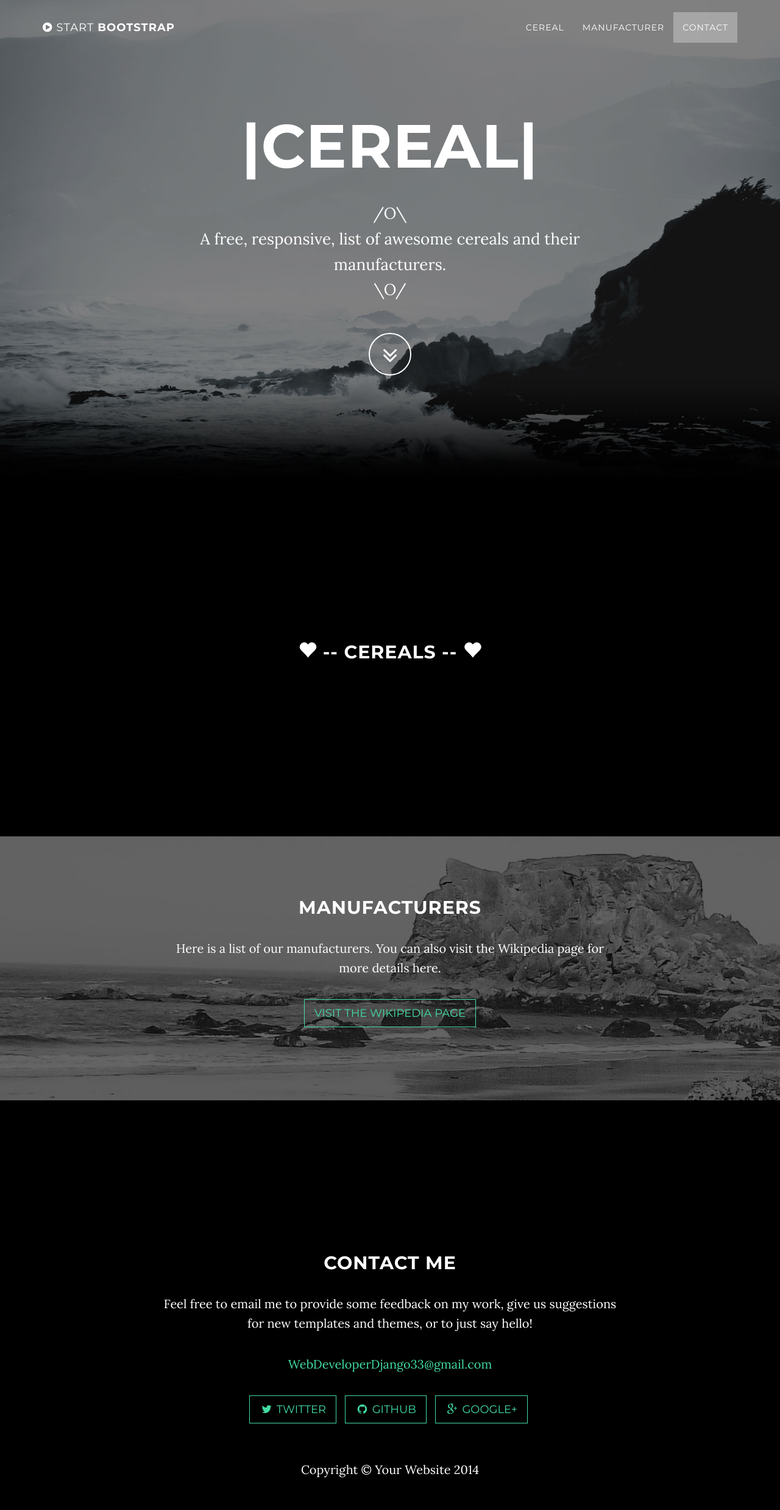
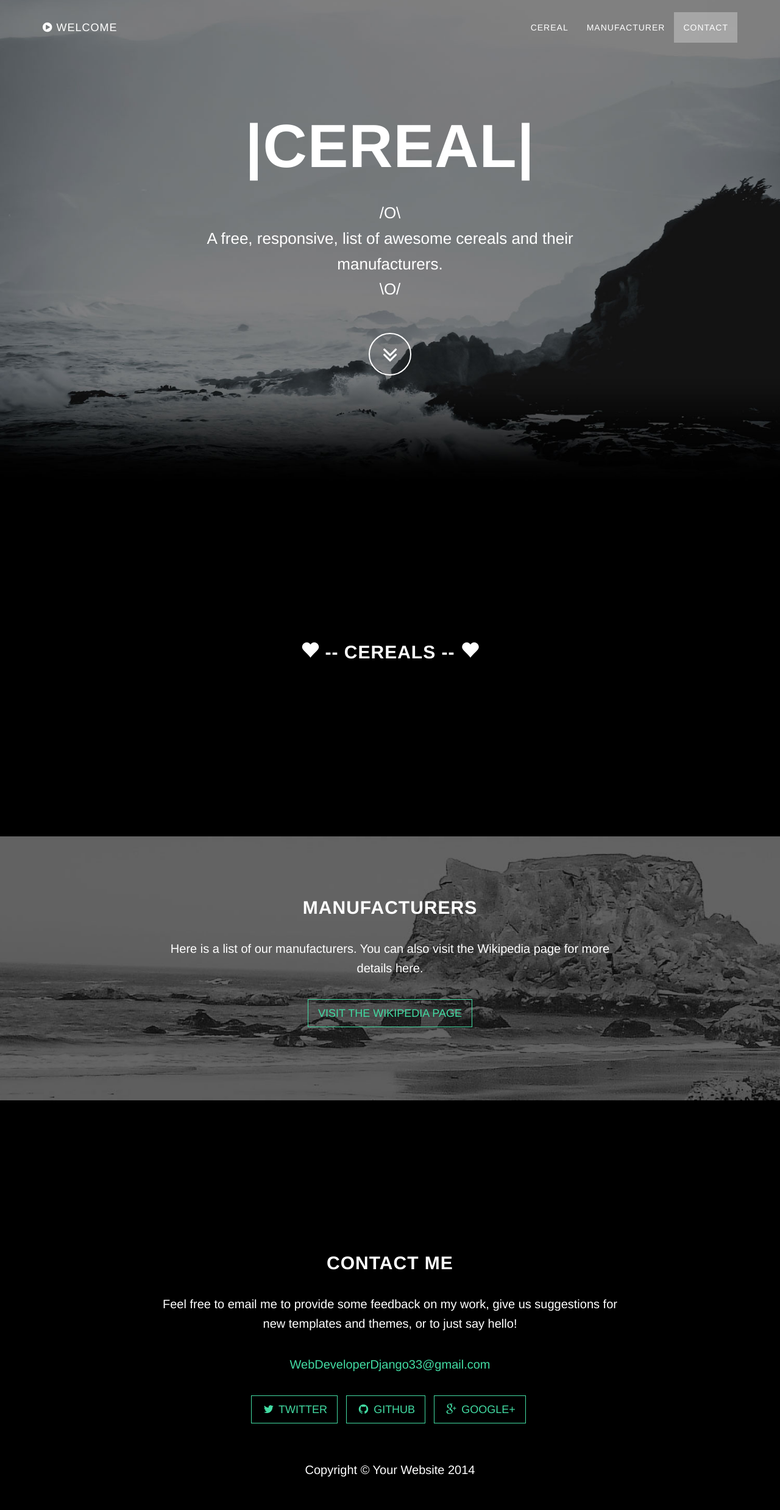
Before and after one commit to JakePierce/cereal, a Django app: page /cereal_list/ in a window 1280 px wide. Shown: the whole page at 61% size. Run offline with Django 3.2, Linux system fonts and the light colour scheme; data that the repository does not hold is empty; some libraries are stand-ins or nearby versions.

Commit message:
Here is the templating

```diff
--- a/main/templates/base.html
+++ b/main/templates/base.html
@@ -21,8 +21,8 @@
 
     <!-- Custom Fonts -->
     <link href="{% static 'font-awesome/css/font-awesome.min.css' %}" rel="stylesheet" type="text/css">
-    <link href="http://fonts.googleapis.com/css?family=Lora:400,700,400italic,700italic" rel="stylesheet" type="text/css">
-    <link href="http://fonts.googleapis.com/css?family=Montserrat:400,700" rel="stylesheet" type="text/css">
+    <!--<link href="http://fonts.googleapis.com/css?family=Lora:400,700,400italic,700italic" rel="stylesheet" type="text/css">
+    <link href="http://fonts.googleapis.com/css?family=Montserrat:400,700" rel="stylesheet" type="text/css"> -->
 
     <!-- HTML5 Shim and Respond.js IE8 support of HTML5 elements and media queries -->
     <!-- WARNING: Respond.js doesn't work if you view the page via file:// -->
@@ -43,7 +43,7 @@
                     <i class="fa fa-bars"></i>
                 </button>
                 <a class="navbar-brand page-scroll" href="#page-top">
-                    <i class="fa fa-play-circle"></i>  <span class="light">Start</span> Bootstrap
+                    <i class="fa fa-play-circle"></i>  <span class="light">Welcome</span>
                 </a>
             </div>
 
@@ -169,8 +169,8 @@
     <!-- Plugin JavaScript -->
     <script src="{% static "js/jquery.easing.min.js" %}"></script>
 
-    <!-- Google Maps API Key - Use your own API key to enable the map feature. More information on the Google Maps API can be found at https://developers.google.com/maps/ -->
-    <script type="text/javascript" src="https://maps.googleapis.com/maps/api/js?key=AIzaSyCRngKslUGJTlibkQ3FkfTxj3Xss1UlZDA&amp;sensor=false"></script><script src="https://maps.googleapis.com/maps-api-v3/api/js/22/9a/main.js"></script>
+    <!-- Google Maps API Key - Use your own API key to enable the map feature. More information on the Google Maps API can be found at https://developers.google.com/maps/
+    <script type="text/javascript" src="https://maps.googleapis.com/maps/api/js?key=AIzaSyCRngKslUGJTlibkQ3FkfTxj3Xss1UlZDA&amp;sensor=false"></script><script src="https://maps.googleapis.com/maps-api-v3/api/js/22/9a/main.js"></script>-->
 
     <!-- Custom Theme JavaScript -->
     <script src="{% static "js/grayscale.js" %}"></script>
```
